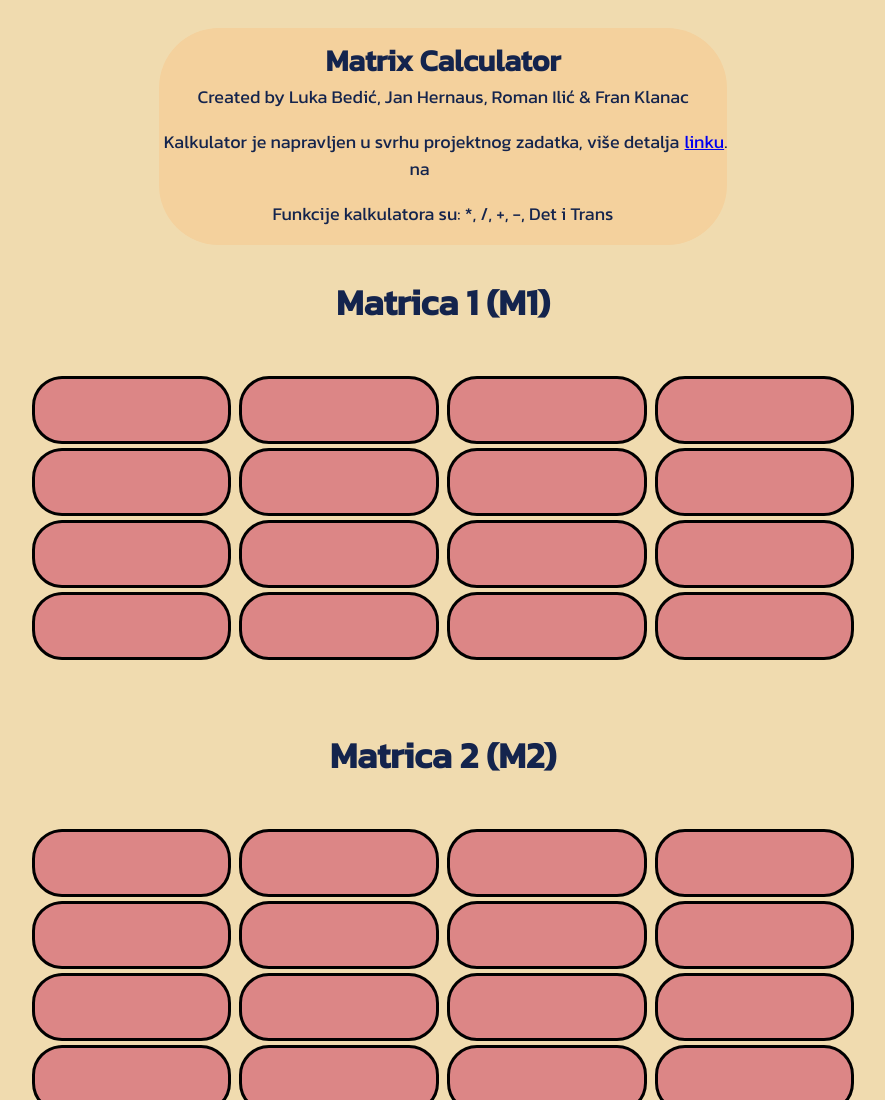
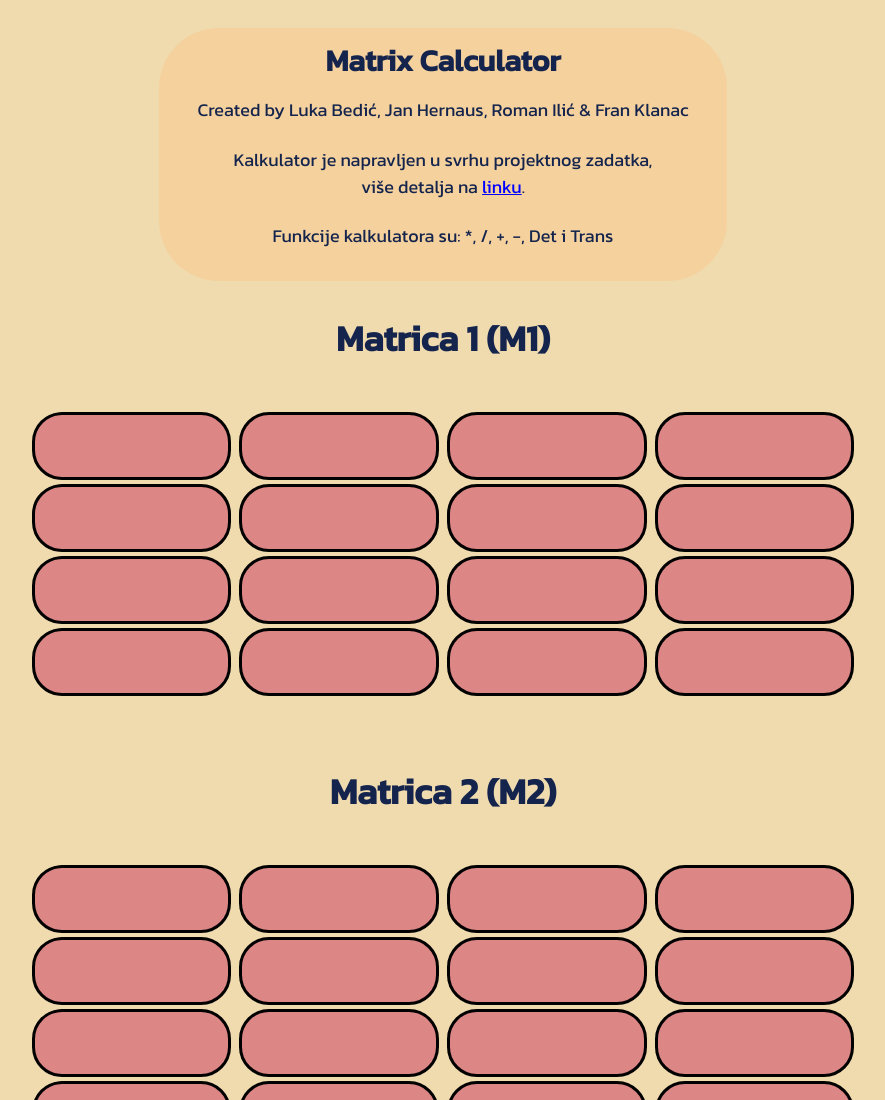
Before and after one commit to Klanac/kalkulatormatrica.github.io, a plain HTML site: page index.html in a window 1280 px wide. Shown: the top 1100 px of the page, without its empty margins (197-1082 px from the left). Drawn offline with nearby package versions, Linux system fonts and the light colour scheme.

Commit message:
Update index.html

```diff
--- a/index.html
+++ b/index.html
@@ -16,9 +16,10 @@
         <div class="head">
             <div class="naslov">
                 <h1>Matrix Calculator</h1>
-                <p class="credits">Created by Luka Bedić, Jan Hernaus, Roman Ilić & Fran Klanac</p>
-                <p class="credits">Kalkulator je napravljen u svrhu projektnog zadatka, više detalja na&nbsp;<a href="https://github.com/kalkulatormatrica/kalkulatormatrica.github.io/tree/main" target="_blank">linku</a>.</p>
-                <p class="credits">Funkcije kalkulatora su: *, /, +, -, Det i Trans</p>
+                <p class="credits veci-razmak">Created by Luka Bedić, Jan Hernaus, Roman Ilić & Fran Klanac</p>
+                <p class="credits manji-razmak">Kalkulator je napravljen u svrhu projektnog zadatka,</p>
+                <p class="credits manji-razmak">više detalja na&nbsp;<a class="scalable-link" style="color: blue;" href="https://github.com/kalkulatormatrica/kalkulatormatrica.github.io/tree/main" target="_blank">linku</a>.</p>
+                <p class="credits veci-razmak">Funkcije kalkulatora su: *, /, +, -, Det i Trans</p>
             </div>
         </div>
 
@@ -154,7 +155,6 @@
                 </div>
             </div>
         </div>
-
         <script src="./matrix.js"></script>
     </body>
 </html>
```
